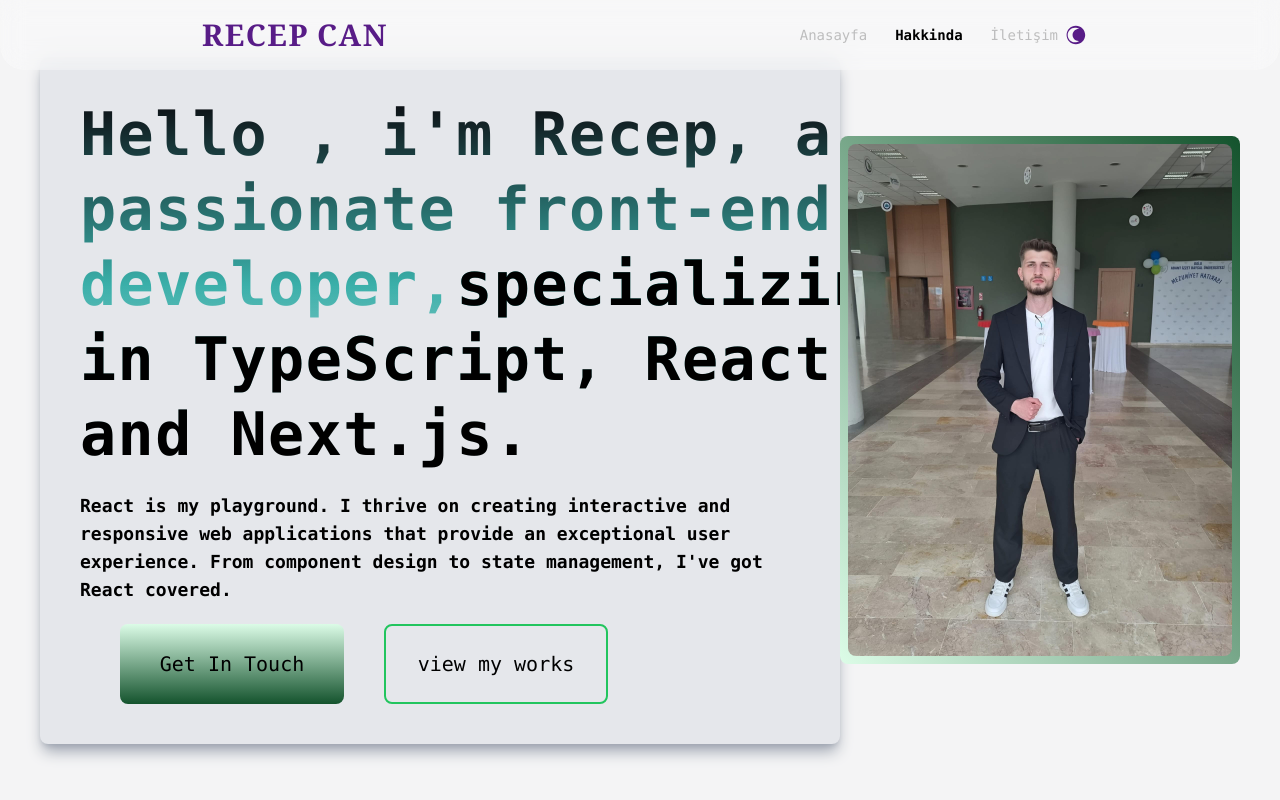
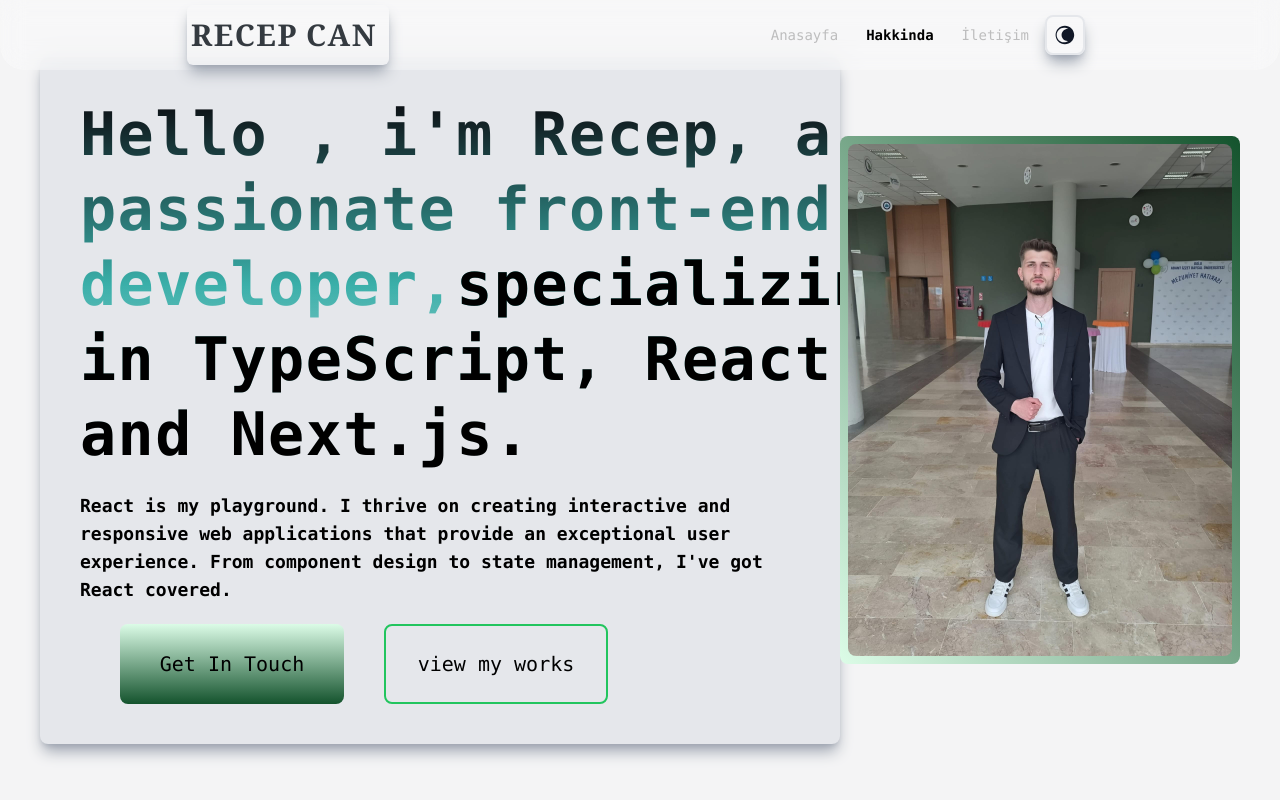
Before and after one commit to recepcan/recep-can, a React (Vite) app in the folder client/: page /Hakkinda in a window 1280 px wide. Shown: the top 800 px of the page. Built offline with nearby package versions, Linux system fonts and the light colour scheme.

Commit message:
header-tasarım-değişiklikleri

```diff
--- a/client/src/Components/Header.jsx
+++ b/client/src/Components/Header.jsx
@@ -50,7 +50,7 @@ function Header() {
         min-[600px]:fixed max-[600px]:h-[50px]'>
 
             <Link to="/">
-                <div className='text-purple-900   font-serif   flex text-center tracking-wider  items-center justify-center text-3xl rounded-md font-bold p-2 max-[600px]:h-[30px] max-[600px]:text-base
+                <div className='text-[#343A40] shadow-lg shadow-gray-400 font-serif   flex text-center tracking-wider  items-center justify-center text-3xl rounded-md font-bold p-1 max-[600px]:h-[30px] max-[600px]:text-base
                  dark:text-white transition-colors duration-300 ' >
                      RECEP <span className='dark:text-[#3aafa9] p-2'> CAN</span>
                 </div>
@@ -97,7 +97,7 @@ function Header() {
                         animate={{ opacity: 1, y: 0 }}
                         exit={{ opacity: 0, y: -20 }}
                         transition={{ duration: 2 }}
-                        className='text-black dark:text-white' onClick={setMod} >{darkMode ? <BiSolidSun color='orange' size={20} /> : <GiMoon className='text-purple-900 ' size={20} />}
+                        className='text-black dark:text-white p-2 border-2  dark:border-green-500 shadow-lg shadow-gray-400  m-2 rounded-lg' onClick={setMod} >{darkMode ? <BiSolidSun color='orange' size={20} /> : <GiMoon className='text-gray-900 ' size={20} />}
                     </motion.button>
 
                     <motion.div
--- a/client/src/Components/ThreeDCard.jsx
+++ b/client/src/Components/ThreeDCard.jsx
@@ -1,7 +1,5 @@
 import React, { useState } from 'react'
-import profilFoto from '../../public/profilFoto.jpg'
 import profil from '../../public/profil.jpeg'
-import recepProfil from '../../public/recepProfil.jpeg'
 function ThreeDCard() {
     const [isFlipped, setIsFlipped] = useState(true);
 
```
